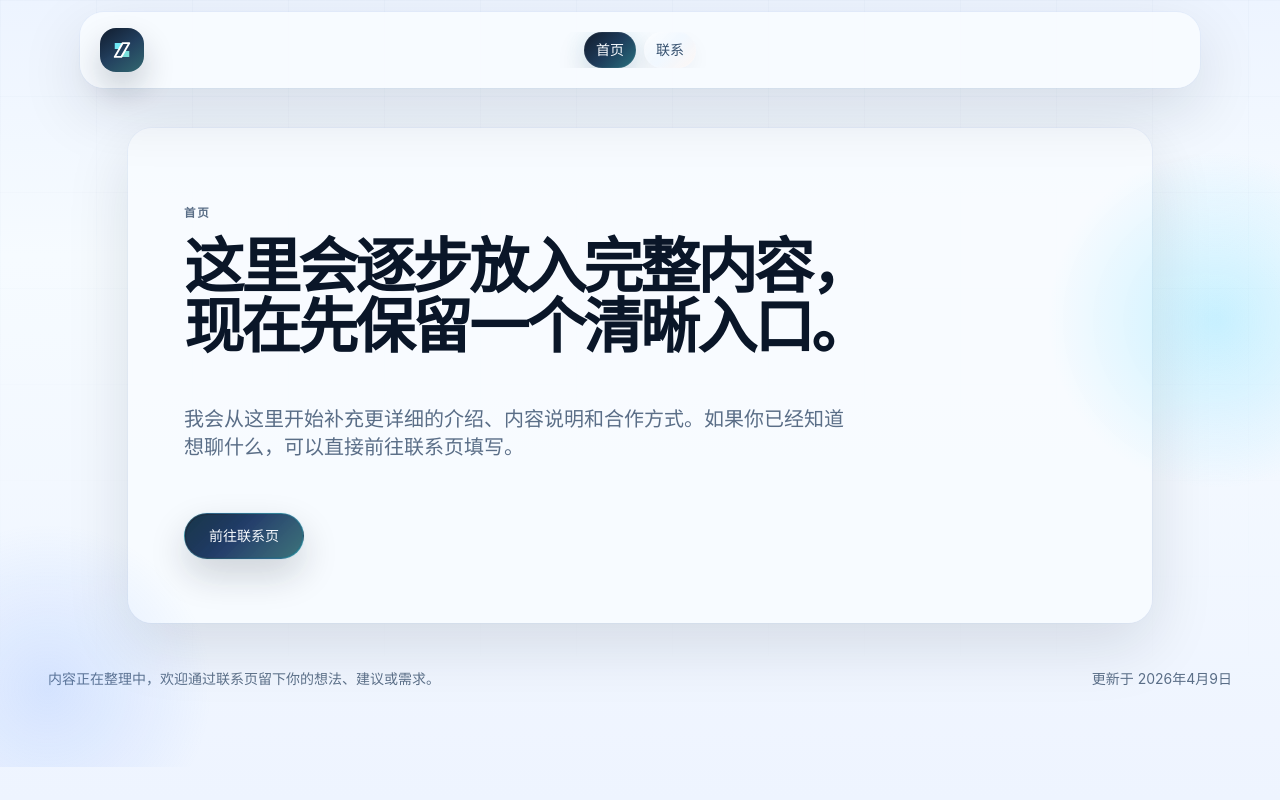
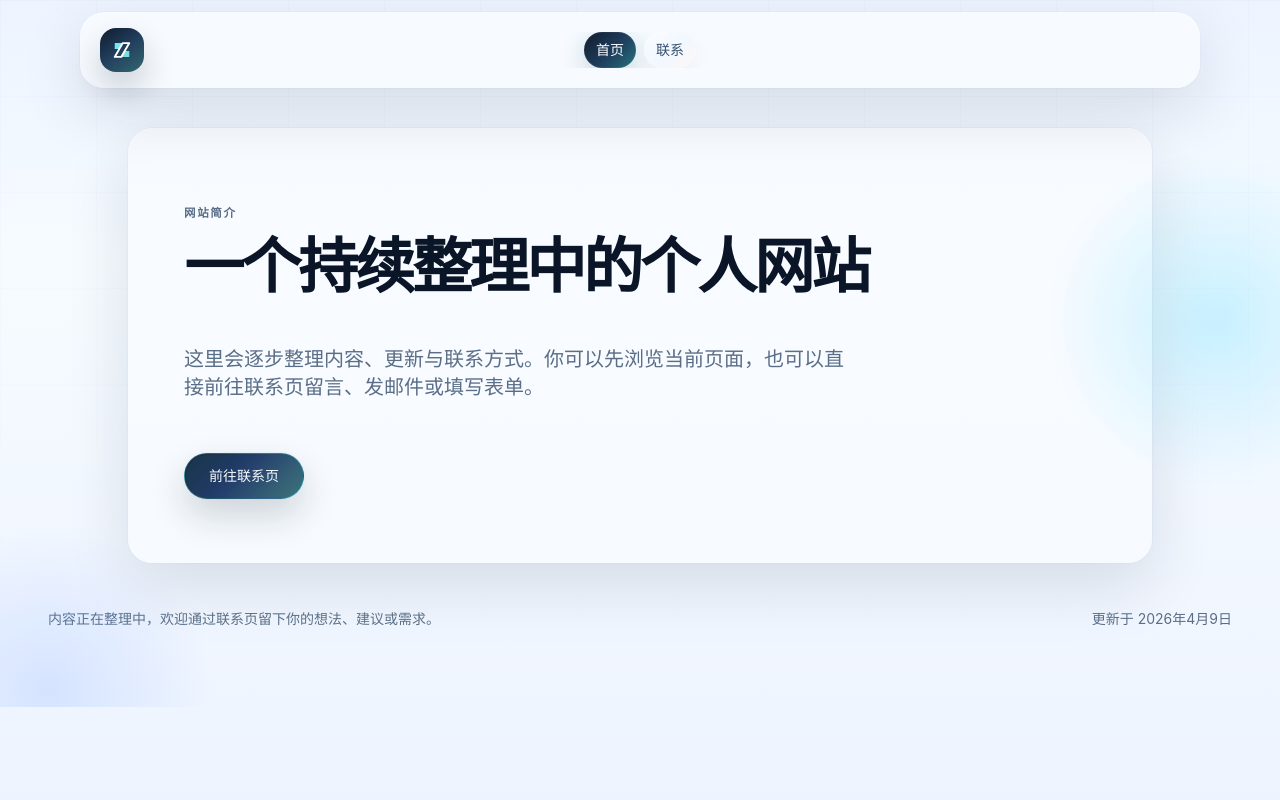
Before and after one commit to ThaneJoss/webapps, a Vue app: page / in a window 1280 px wide. Built offline with nearby package versions, Linux system fonts and the light colour scheme.

Commit message:
fix: 调整首页简介文案

```diff
--- a/index.html
+++ b/index.html
@@ -8,7 +8,7 @@
     />
     <meta
       name="description"
-      content="用 Vue 前端与通用 Hono REST API 构建现代化 web apps as a service 展示站。"
+      content="Thane Joss 的个人网站与联系入口，持续整理内容与更新，并提供邮件、表单和留言等沟通方式。"
     />
     <meta
       name="theme-color"
--- a/src/router/index.ts
+++ b/src/router/index.ts
@@ -1,6 +1,8 @@
 import { createRouter, createWebHistory } from 'vue-router'
 
 import HomeView from '../views/HomeView.vue'
+
+const defaultDescription = 'Thane Joss 的个人网站与联系入口，持续整理内容与更新，并提供邮件、表单和留言等沟通方式。'
 
 const router = createRouter({
   history: createWebHistory(),
@@ -10,7 +12,8 @@ const router = createRouter({
       name: 'home',
       component: HomeView,
       meta: {
-        title: '首页'
+        title: '个人网站',
+        description: defaultDescription
       }
     },
     {
@@ -18,7 +21,8 @@ const router = createRouter({
       name: 'contact',
       component: () => import('../views/ContactView.vue'),
       meta: {
-        title: '联系'
+        title: '联系',
+        description: '通过联系页直接留言、发送邮件，或从网页表单开始整理你的想法与需求。'
       }
     },
     {
@@ -48,8 +52,16 @@ router.afterEach((to) => {
   const pageTitle = typeof to.meta.title === 'string'
     ? `${to.meta.title} | ${siteTitle}`
     : siteTitle
+  const metaDescription = typeof to.meta.description === 'string'
+    ? to.meta.description
+    : defaultDescription
 
   document.title = pageTitle
+  const descriptionTag = document.querySelector('meta[name="description"]')
+
+  if (descriptionTag instanceof HTMLMetaElement) {
+    descriptionTag.content = metaDescription
+  }
 })
 
 export default router
--- a/src/views/HomeView.vue
+++ b/src/views/HomeView.vue
@@ -4,14 +4,12 @@
       <div class="mx-auto max-w-5xl">
         <div class="surface-card overflow-hidden px-6 py-8 sm:px-10 sm:py-12 lg:px-14 lg:py-16">
           <div class="max-w-3xl">
-            <p class="panel-label text-steel">首页</p>
+            <p class="panel-label text-steel">网站简介</p>
             <h1 class="mt-4 text-[2.9rem] font-semibold leading-[0.92] tracking-[-0.05em] text-ink sm:text-6xl">
-              这里会逐步放入完整内容，
-              <br class="hidden sm:block" />
-              现在先保留一个清晰入口。
+              一个持续整理中的个人网站
             </h1>
             <p class="mt-6 max-w-2xl text-base leading-8 text-steel sm:text-xl">
-              我会从这里开始补充更详细的介绍、内容说明和合作方式。如果你已经知道想聊什么，可以直接前往联系页填写。
+              这里会逐步整理内容、更新与联系方式。你可以先浏览当前页面，也可以直接前往联系页留言、发邮件或填写表单。
             </p>
 
             <RouterLink
```
Also changed, not shown: 1 other file (tests, documents, lock files or other folders).
